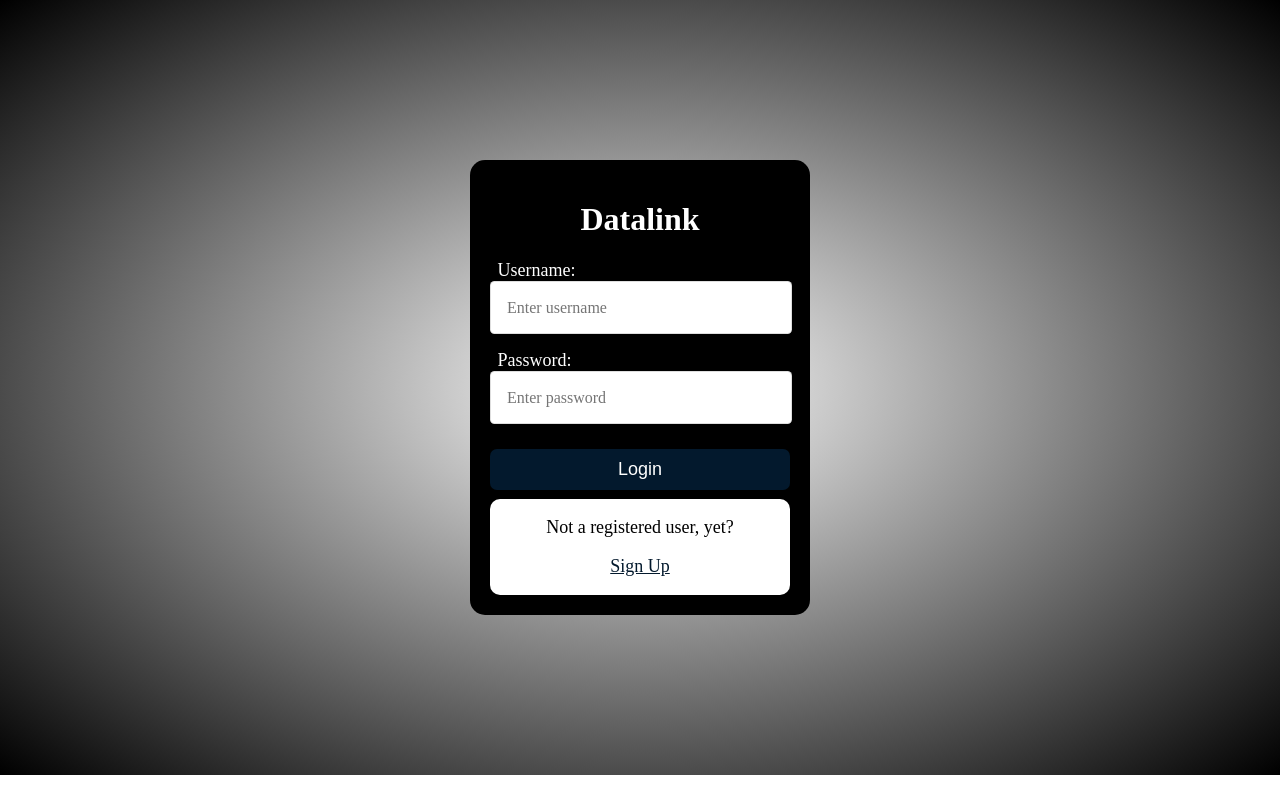
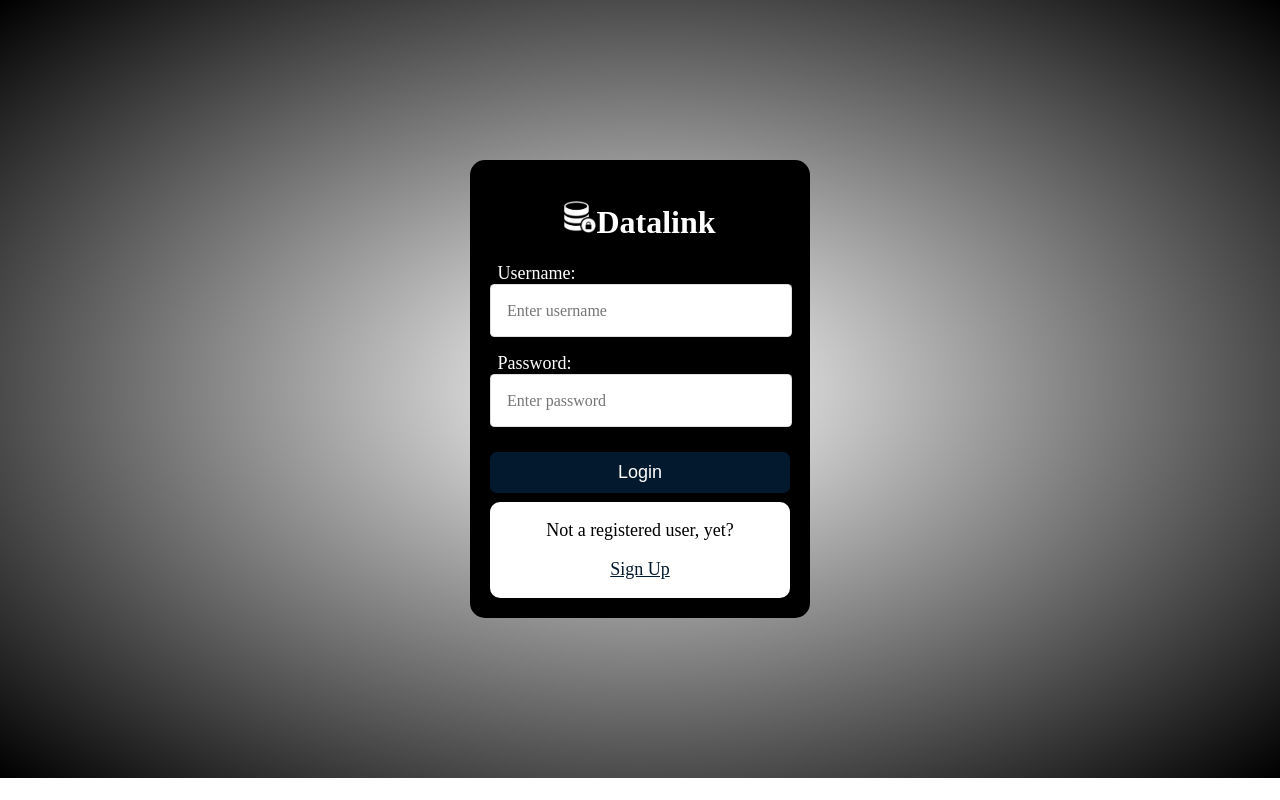
Before and after one commit to apollo1291/data-privacy, a React (Create React App) app in the folder Frontend/: page / in a window 1280 px wide. Built offline with nearby package versions, Linux system fonts and the light colour scheme.

Commit message:
prevented empty string as false positive in search

```diff
--- a/Frontend/src/components/Pages.js
+++ b/Frontend/src/components/Pages.js
@@ -1,8 +1,9 @@
 import { useEffect, useState } from 'react';
 import { authUser, createUser, validateEmail} from '../services/FrontendUsers';
 import './Pages.css';
-import database from '../database.svg'
-import logo from '../logo.svg';
+
+
+
 
 /*
  *  Contains the different component webpages
@@ -74,6 +75,10 @@ function HomeSearchResults(props) {
 
             // check each websites url and compare to input
             websiteList.forEach(element=> {
+
+                if (userSearch === ''){
+                    return
+                }
 
                 if (element['url'].includes(userSearch)){
                     matches.push(element)
@@ -221,7 +226,7 @@ export function LoginPage(props){
 
         <div className='page'>
         <div id='form'>
-        <h1>Datalink</h1>
+        <h1><img src={require("../databaseWhite.png") } alt=''></img>Datalink</h1>
         <div className='label'>
             <label>Username:</label>
             </div>
@@ -255,7 +260,7 @@ export function LoginPage(props){
             <>
         <div className='page'>
         <div id='form'>
-            <h1>Datalink</h1>
+            <h1><img src={require("../databaseWhite.png") } alt=''></img>Datalink</h1>
             <div className='label'>
                 <label>Set Email:</label>
             </div>
```
